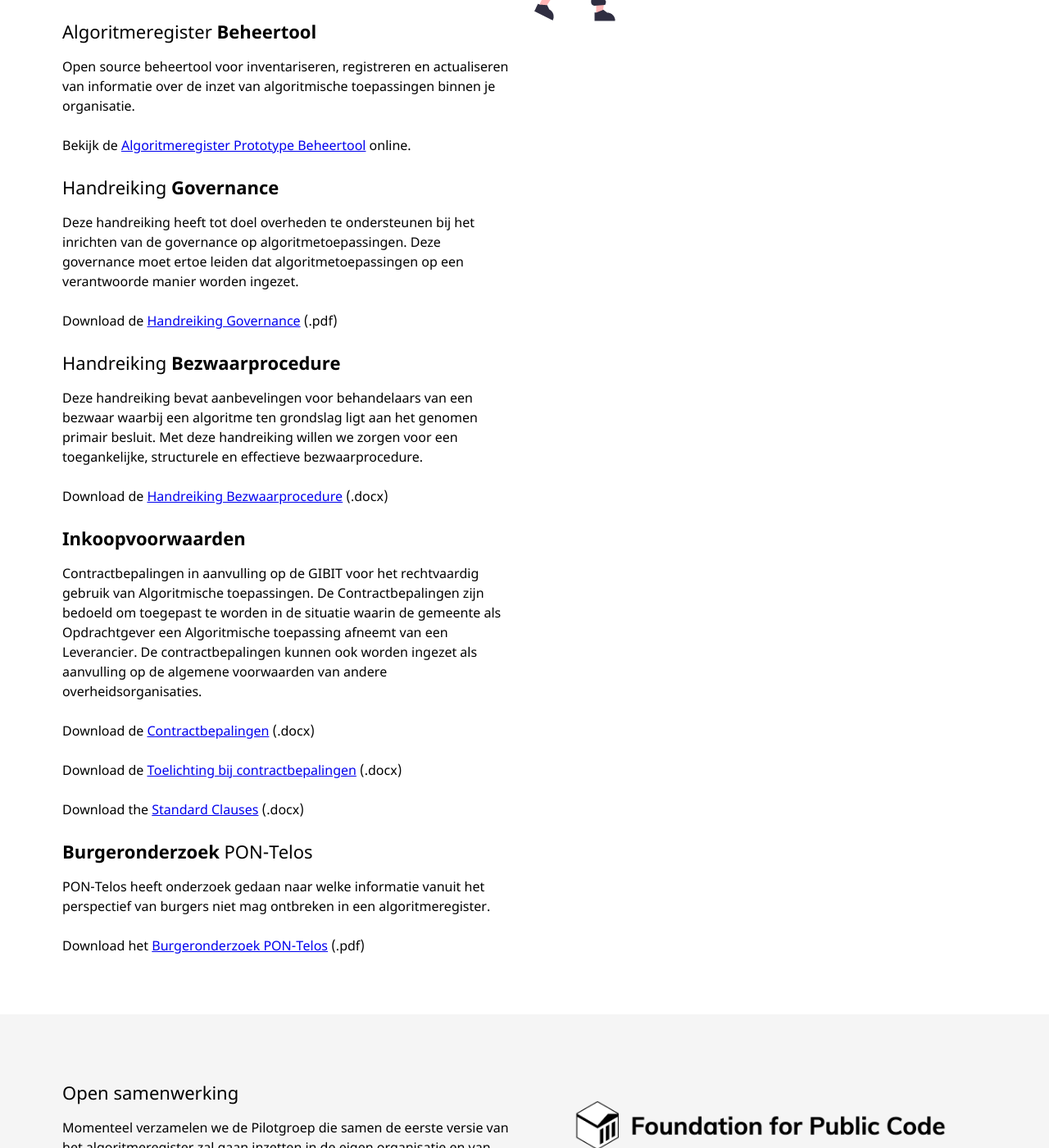
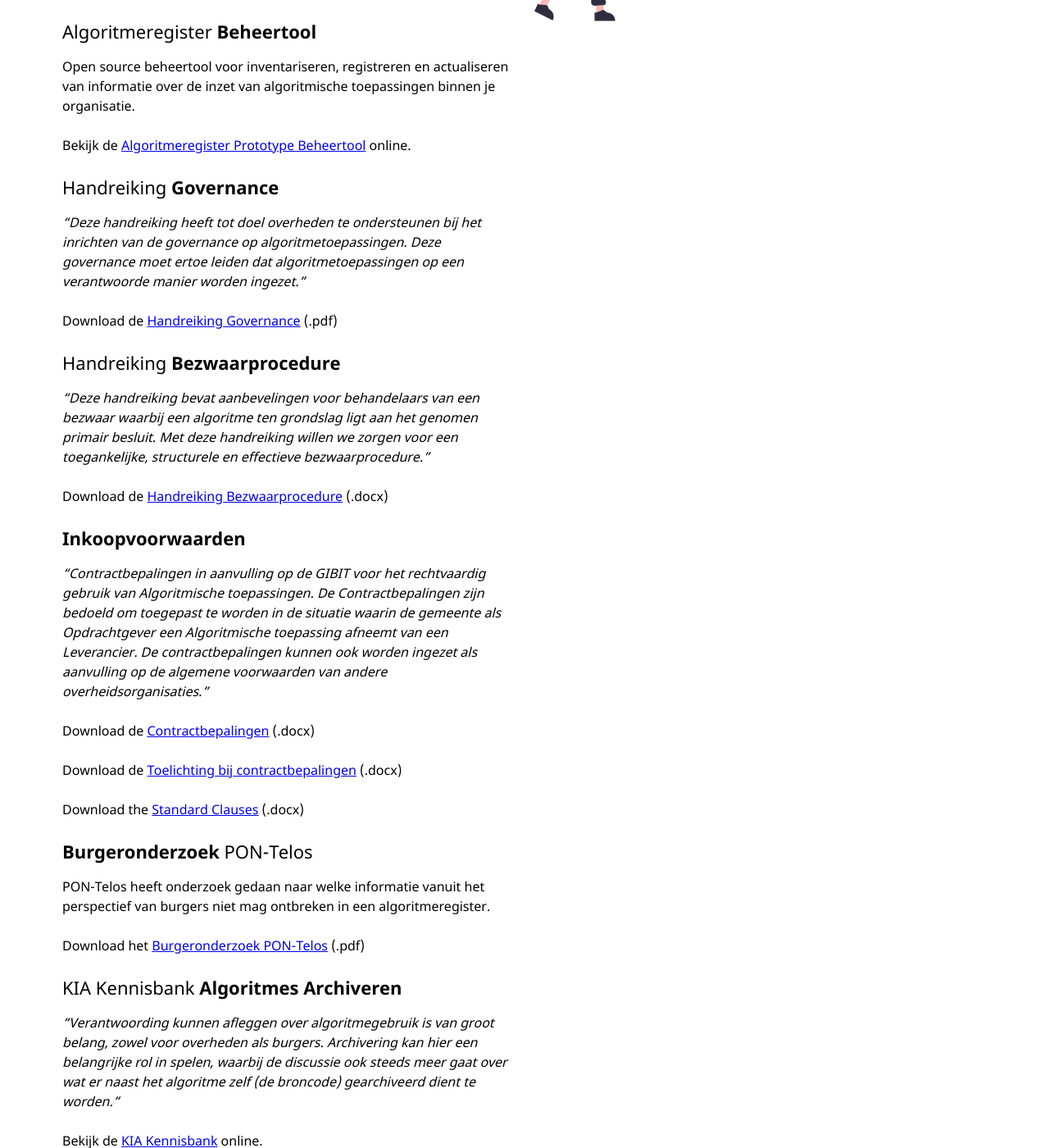
Before and after one commit to Algoritmeregister/algoritmeregister.github.io, a Jekyll site: the page built from documenten.md, in a window 1280 px wide and 1400 px high, scrolled down 591 px. Shown: the whole window at 82% size. Built offline with Jekyll 4.4.1, drawn with Linux system fonts in a browser that asks for light colours.

Commit message:
add KIA kennisbank, setup overview registers

```diff
--- /dev/null
+++ b/_data/algoritmeregisters.yaml
@@ -0,0 +1,22 @@
+- title: Algoritmeregister Den Haag
+  organisation: Gemeente Den Haag
+  description: De Gemeente Den Haag publiceert zijn algoritmes op basis van de standaard door middel van het publiceren van een .csv bestand op data.overheid.nl. Voor het invullen en bijwerken van deze informatie wordt gebruik gemaakt van Excel.
+  url: https://data.overheid.nl/en/dataset/algoritme-register
+  status: in gebruik
+- title: Algoritmeregister Rotterdam
+  organisation: Gemeente Rotterdam
+  description: De Gemeente Rotterdam publiceert zijn algoritmes op de gemeentelijke website, als lopende tekst in het eigen CMS. Momenteel wordt er gewerkt aan een beheertool op basis van Mendix. Het "interne" deel van deze tool wordt momenteel afgerond. Het "publieksdeel" zal naar verwachting over enkele weken worden opgeleverd.
+  url:
+  status: in ontwikkeling
+- title: Algoritmeregister Amsterdam
+  organisatie: Gemeente Amsterdam
+  description: De Gemeente Amsterdam heeft als een van de koplopers in samenwerking met Helsinki opdracht gegeven aan de Finse startup Saidor om een algoritmeregister te realiseren. Deze zal naar alle waarschijnlijkheid op korte termijn worden aangepast om aan te sluiten op de nieuwe standaard.
+  tool: saidot.ai
+  url: algoritmeregister.amsterdam.nl
+  status: in gebruik
+- title: Common Ground Algoritmeregister
+  organisatie: Consortium "Publieke Controle"
+  description: Het consortium "publieke controle" heeft opdracht gegeven aan Tiltshift een prototype algoritmeregister te maken. Momenteel wordt gewerkt aan een common ground implementatie op basis van een open source content management systeem.
+  tool: tiltshift.nl
+  url: demo.algoritmeregister.nl
+  status: in ontwikkeling
--- a/_data/documenten.yaml
+++ b/_data/documenten.yaml
@@ -20,21 +20,21 @@
 
 - title: Handreiking **Governance**
   description: >
-    Deze handreiking heeft tot doel overheden te ondersteunen bij het inrichten van de governance op algoritmetoepassingen. Deze governance moet ertoe leiden dat algoritmetoepassingen op een verantwoorde manier worden ingezet.
+    *"Deze handreiking heeft tot doel overheden te ondersteunen bij het inrichten van de governance op algoritmetoepassingen. Deze governance moet ertoe leiden dat algoritmetoepassingen op een verantwoorde manier worden ingezet."*
 
 
     Download de [Handreiking Governance](/downloads/Handreiking Governance voor een verantwoorde toepassing van algoritmen.pdf) (.pdf)
 
 - title: Handreiking **Bezwaarprocedure**
   description: >
-    Deze handreiking bevat aanbevelingen voor behandelaars van een bezwaar waarbij een algoritme ten grondslag ligt aan het genomen primair besluit. Met deze handreiking willen we zorgen voor een toegankelijke, structurele en effectieve bezwaarprocedure.
+    *"Deze handreiking bevat aanbevelingen voor behandelaars van een bezwaar waarbij een algoritme ten grondslag ligt aan het genomen primair besluit. Met deze handreiking willen we zorgen voor een toegankelijke, structurele en effectieve bezwaarprocedure."*
 
 
     Download de [Handreiking Bezwaarprocedure](/downloads/Handreiking bezwaarbehandelaars algoritmen.docx) (.docx)
 
 - title: "**Inkoopvoorwaarden**"
   description: >
-    Contractbepalingen in aanvulling op de GIBIT voor het rechtvaardig gebruik van Algoritmische toepassingen. De Contractbepalingen zijn bedoeld om toegepast te worden in de situatie waarin de gemeente als Opdrachtgever een Algoritmische toepassing afneemt van een Leverancier. De contractbepalingen kunnen ook worden ingezet als aanvulling op de algemene voorwaarden van andere overheidsorganisaties.
+    *"Contractbepalingen in aanvulling op de GIBIT voor het rechtvaardig gebruik van Algoritmische toepassingen. De Contractbepalingen zijn bedoeld om toegepast te worden in de situatie waarin de gemeente als Opdrachtgever een Algoritmische toepassing afneemt van een Leverancier. De contractbepalingen kunnen ook worden ingezet als aanvulling op de algemene voorwaarden van andere overheidsorganisaties."*
 
 
     Download de [Contractbepalingen](/downloads/Contractbepalingen voor verantwoord gebruik van Algoritmische toepassingen.docx) (.docx)
@@ -51,3 +51,10 @@
 
 
     Download het [Burgeronderzoek PON-Telos](/downloads/DEF_informatiebehoeften_algoritmes-PONTELOS.pdf) (.pdf)
+
+- title: KIA Kennisbank **Algoritmes Archiveren**
+  description: >
+    *"Verantwoording kunnen afleggen over algoritmegebruik is van groot belang, zowel voor overheden als burgers. Archivering kan hier een belangrijke rol in spelen, waarbij de discussie ook steeds meer gaat over wat er naast het algoritme zelf (de broncode) gearchiveerd dient te worden."*
+
+
+    Bekijk de [KIA Kennisbank](https://kia.pleio.nl/cms/view/2c07a2ab-76e4-4234-a41b-01c3faba302c/algoritmes-archiveren) online.
```
